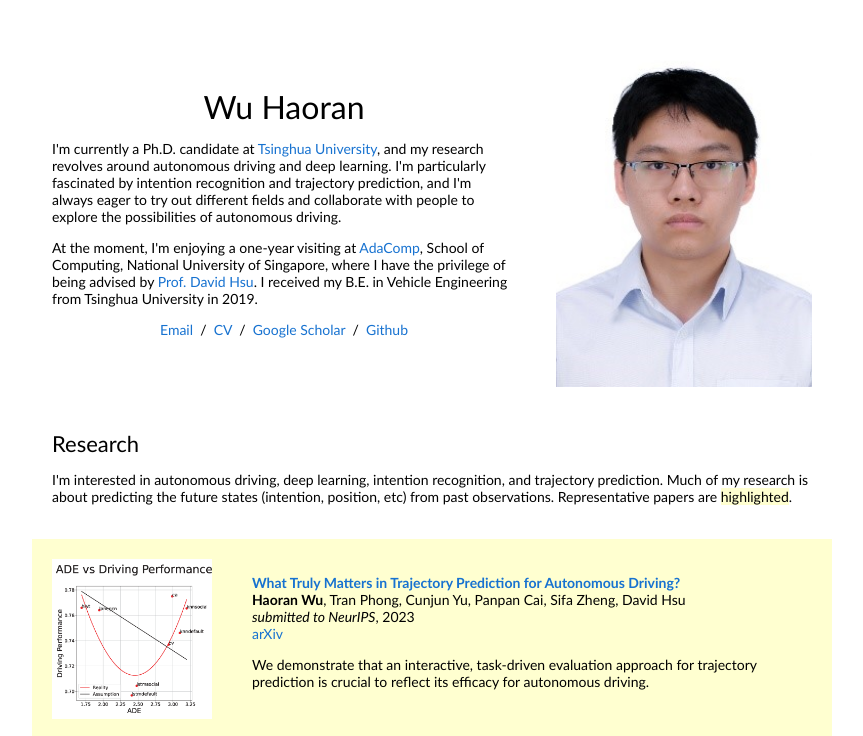
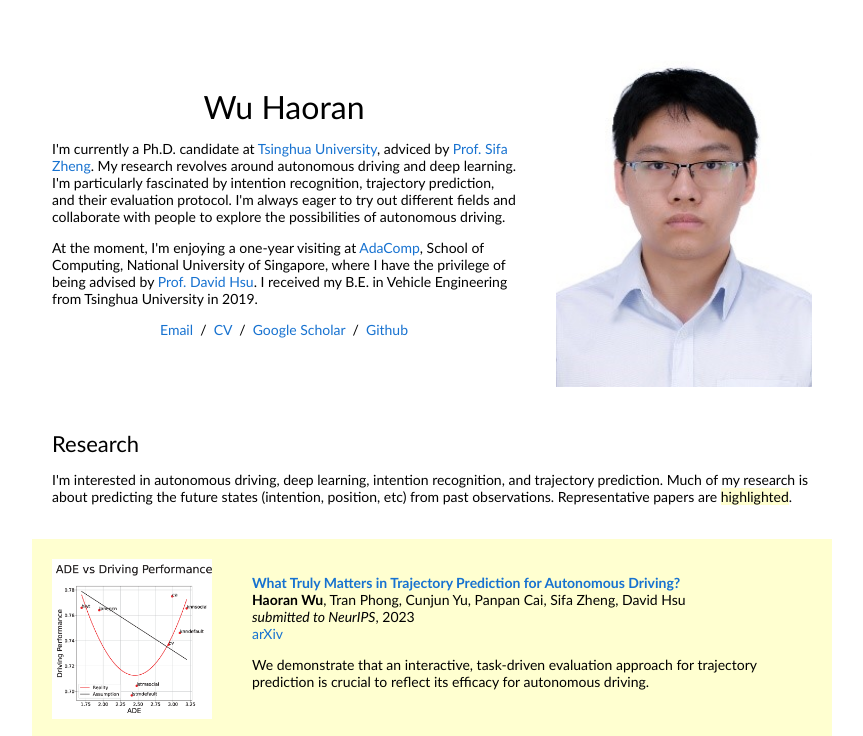
Before and after one commit to wuhaoran111/wuhaoran111.github.io, a plain HTML site: page index.html in a window 1280 px wide. Shown: the top 736 px of the page, without its empty margins (208-1071 px from the left). Drawn offline with Linux system fonts and the light colour scheme.

Commit message:
add prof sifa zheng

```diff
--- a/index.html
+++ b/index.html
@@ -22,7 +22,7 @@
                 <p class="name" style="text-align: center;">
                   Wu Haoran
                 </p>
-                <p>I'm currently a Ph.D. candidate at <a href="https://www.labxing.com/thicv/">Tsinghua University</a>, and my research revolves around autonomous driving and deep learning. I'm particularly fascinated by intention recognition and trajectory prediction, and I'm always eager to try out different fields and collaborate with people to explore the possibilities of autonomous driving.
+                <p>I'm currently a Ph.D. candidate at <a href="https://www.labxing.com/thicv/">Tsinghua University</a>, adviced by <a href="http://www.svm.tsinghua.edu.cn/essay/80/1835.html"> Prof. Sifa Zheng</a>. My research revolves around autonomous driving and deep learning. I'm particularly fascinated by intention recognition, trajectory prediction, and their evaluation protocol. I'm always eager to try out different fields and collaborate with people to explore the possibilities of autonomous driving.
                 </p>
                 <p>
                   At the moment, I'm enjoying a one-year visiting at <a href="https://adacomp.comp.nus.edu.sg/"> AdaComp</a>, School of Computing, National University of Singapore, where I have the privilege of being advised by  <a href="https://www.comp.nus.edu.sg/~dyhsu/"> Prof. David Hsu</a>. I received my B.E. in Vehicle Engineering from Tsinghua University in 2019.
```
